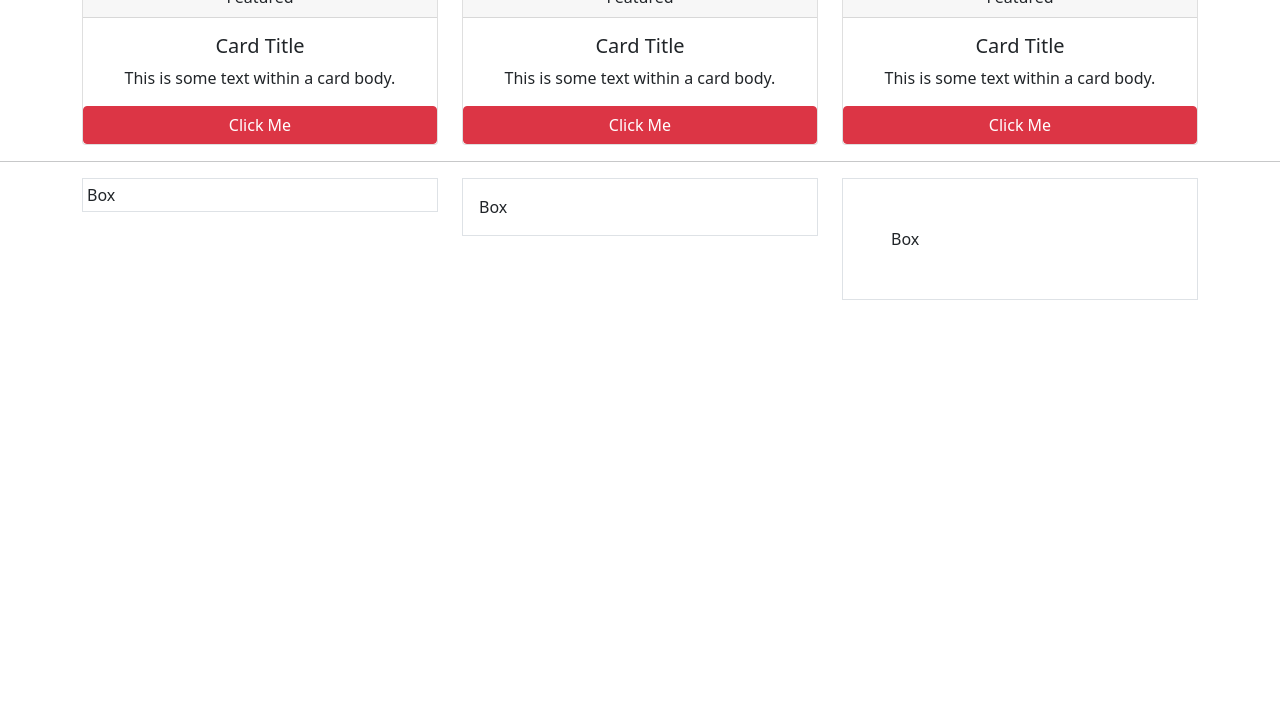
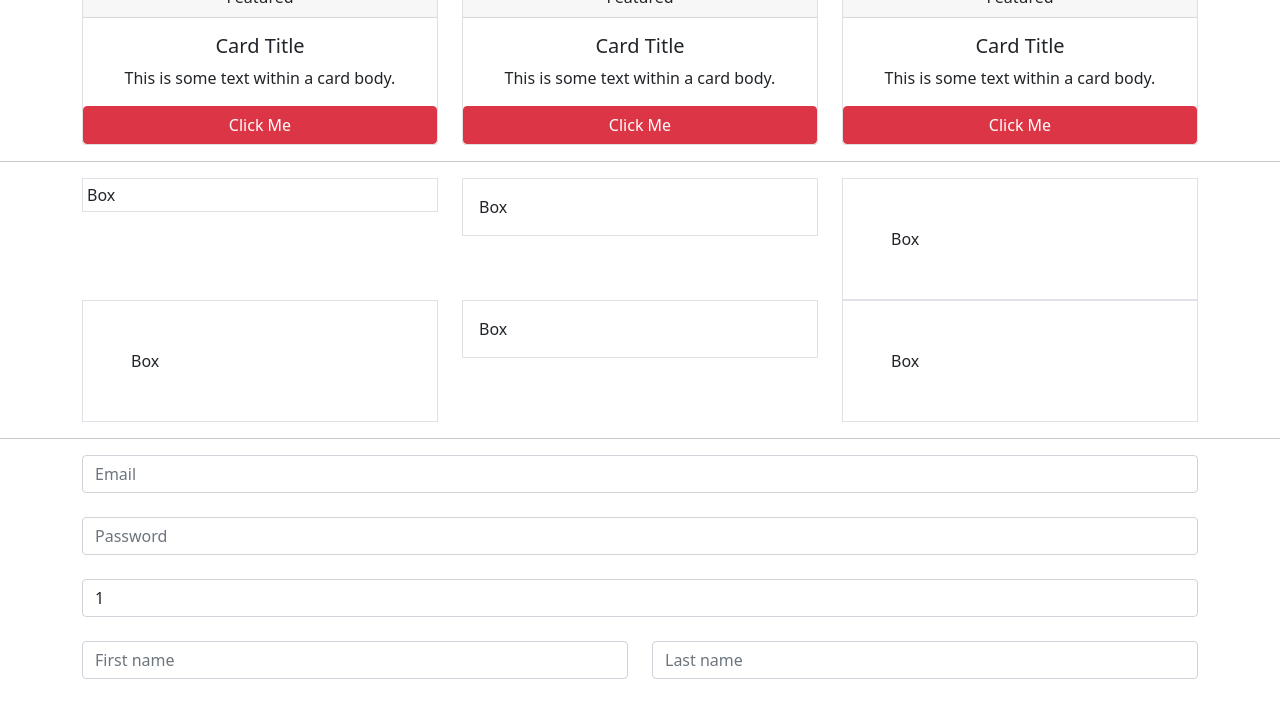
Before and after one commit to Premsingh02/100daysofcode, a plain HTML site: page Day 02/Learn Bootstrap/index.html in a window 1280 px wide. Shown: the part 740-1458 px from the top of the page. Before the commit the page ends 1040 px from the top, so only its background shows below. Drawn offline with nearby package versions, Linux system fonts and the light colour scheme.

Commit message:
form done

```diff
--- a/Day 02/Learn Bootstrap/index.html
+++ b/Day 02/Learn Bootstrap/index.html
@@ -6,7 +6,7 @@
     <title>Document</title>
     <link href="https://cdn.jsdelivr.net/npm/bootstrap@5.0.2/dist/css/bootstrap.min.css" rel="stylesheet" integrity="sha384-EVSTQN3/azprG1Anm3QDgpJLIm9Nao0Yz1ztcQTwFspd3yD65VohhpuuCOmLASjC" crossorigin="anonymous">
 </head>
-<body>
+<body style="height: 1000vh;">
     <!-- container -->
     <div class="container">
         <!-- Basic Grid -->
@@ -125,9 +125,58 @@
                 </div>
             </div>
         </div>
+        <div class="row">
+            <div class="col">
+                <div class="border p-5">
+                    Box
+                </div>
+            </div>
+            <div class="col">
+                <div class="border  p-3">
+                    Box
+                </div>
+            </div>
+            <div class="col">
+                <div class="border p-5">
+                    Box
+                </div>
+            </div>
+        </div>
     </div>
 
+    <hr>
 
+    <!-- Forms -->
+    <div class="container">
+        <div class="row">
+            <div class="col">
+                <form>
+                    <input type="email" class="form-control" placeholder="Email">
+                    <br>
+                    <input type="password" class="form-control" placeholder="Password">
+                    <br>
+                    <select class="form-control">
+                        <option value="1">1</option>
+                        <option value="2">2</option>
+                        <option value="3">3</option>
+                        <option value="4">4</option>
+                        <option value="5">5</option>
+                    </select>
+                </form>
+            </div>
+        </div>
+        <br>
+        <form>
+            <div class="row">
+                <div class="col">
+                    <input type="text" class="form-control" placeholder="First name">
+                </div>
+                <div class="col">
+                    <input type="text" class="form-control" placeholder="Last name">
+                </div>
+            </div>
+        </form>
+    </div>
 
     <script src="https://cdn.jsdelivr.net/npm/bootstrap@5.0.2/dist/js/bootstrap.bundle.min.js" integrity="sha384-MrcW6ZMFYlzcLA8Nl+NtUVF0sA7MsXsP1UyJoMp4YLEuNSfAP+JcXn/tWtIaxVXM" crossorigin="anonymous"></script>
 </body>
```
